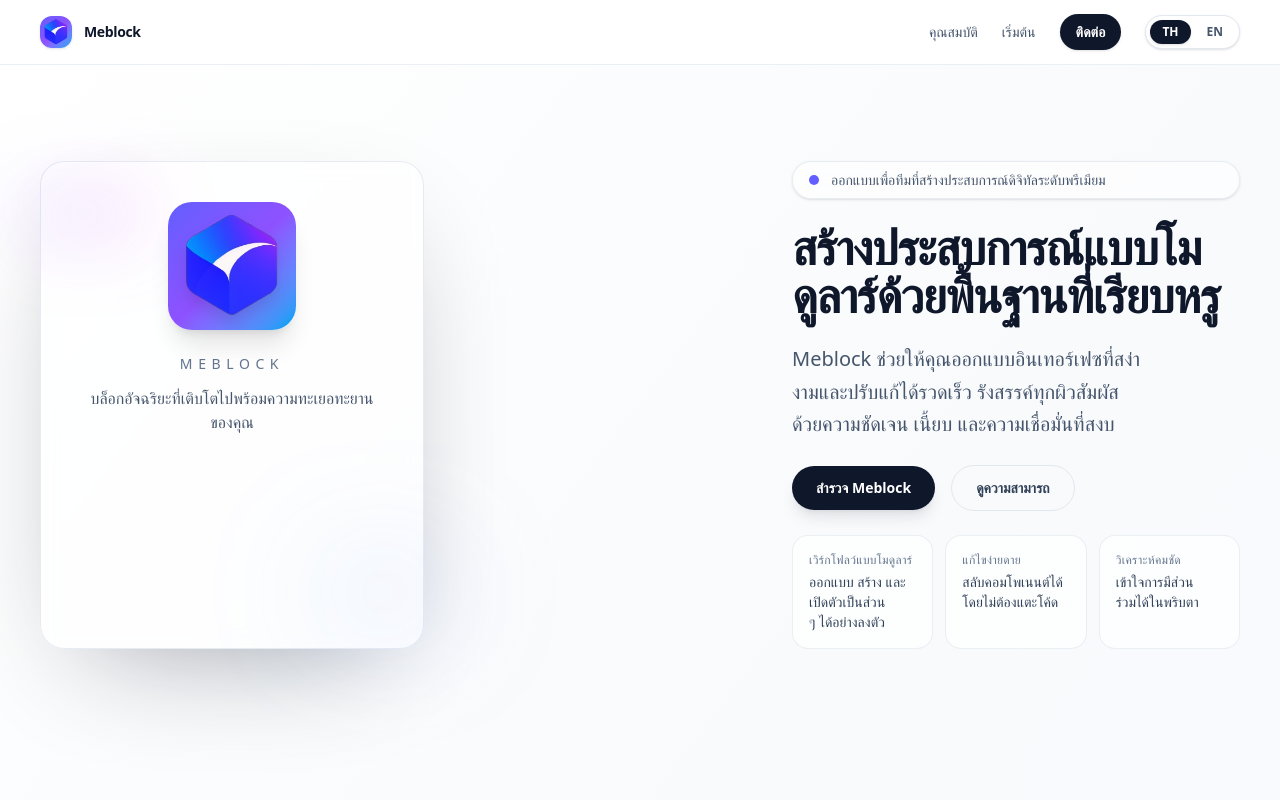
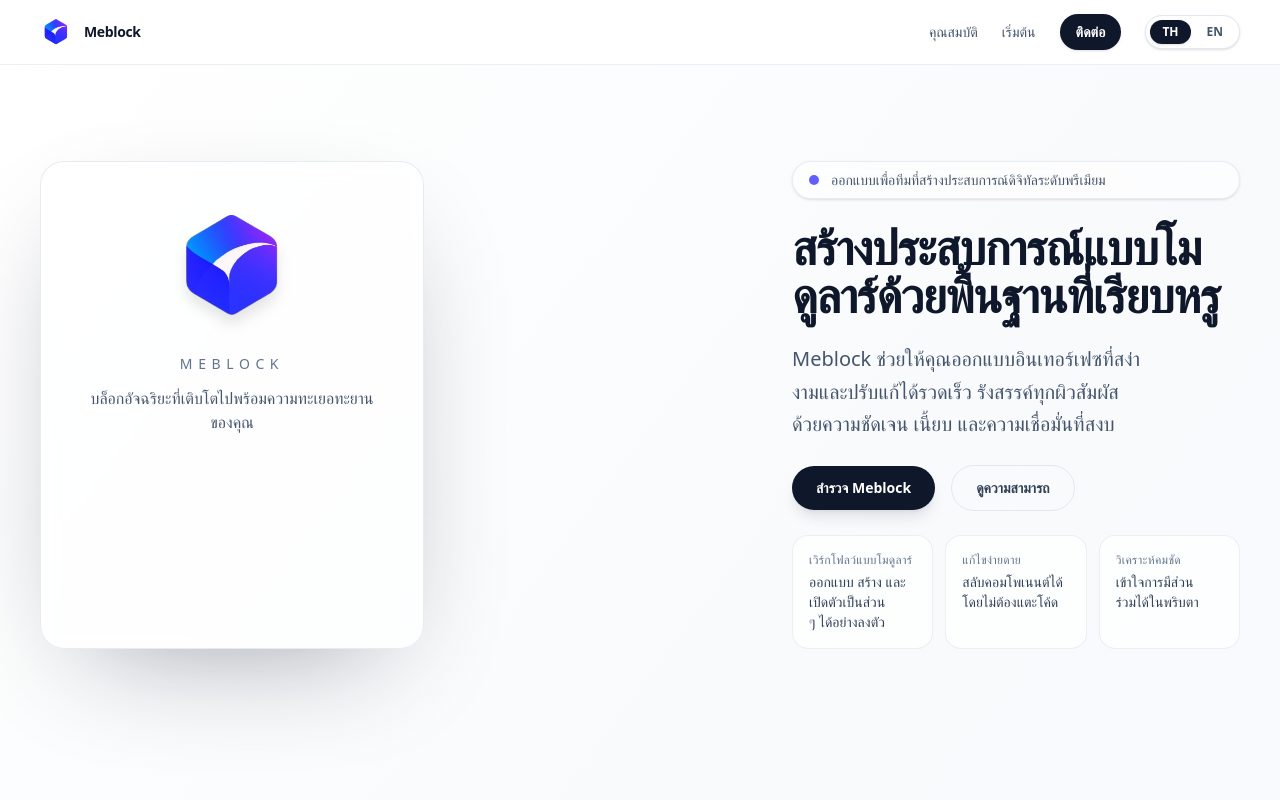
Before and after one commit to Karbys/MEBLOCK, a Next.js app in the folder app/: page / in a window 1280 px wide. Shown: the top 800 px of the page. Built offline with nearby package versions, Linux system fonts and the light colour scheme.

Commit message:
fix: remove bg from logo

```diff
--- a/app/components/landing/Hero.tsx
+++ b/app/components/landing/Hero.tsx
@@ -13,9 +13,7 @@
   return (
     <PageSection className="items-center justify-between gap-12 lg:flex-row">
       <div className="relative mx-auto flex max-w-sm flex-col items-center gap-6 self-stretch rounded-3xl border border-slate-200/80 bg-white/60 p-10 shadow-[0_40px_120px_-50px_rgba(15,23,42,0.45)] backdrop-blur lg:mx-0">
-        <div className="absolute -left-6 top-8 hidden h-10 w-32 rounded-full bg-gradient-to-r from-indigo-500/20 to-fuchsia-500/25 blur-2xl lg:block" aria-hidden />
-        <div className="absolute -right-6 bottom-8 hidden h-12 w-32 rounded-full bg-gradient-to-r from-sky-500/20 to-indigo-500/25 blur-3xl lg:block" aria-hidden />
-        <div className="relative flex h-32 w-32 items-center justify-center rounded-3xl bg-gradient-to-br from-indigo-500 via-violet-500 to-sky-500 p-6 shadow-xl">
+        <div className="relative flex h-32 w-32 items-center justify-center">
           <Image
             src="/logo/Meblock_Logo.png"
             alt={`${t.hero.logoTag} logo`}
--- a/app/components/layout/Navbar.tsx
+++ b/app/components/layout/Navbar.tsx
@@ -28,7 +28,7 @@
     <nav className="sticky top-0 z-50 w-full border-b border-slate-200/70 bg-white/60 backdrop-blur">
       <div className="mx-auto flex h-16 w-full items-center justify-between px-6 sm:px-10">
         <Link href="/" className="group inline-flex items-center gap-3">
-          <span className="relative flex h-8 w-8 items-center justify-center rounded-xl bg-gradient-to-br from-indigo-500 via-violet-500 to-sky-500 p-1.5 shadow-sm">
+          <span className="relative flex h-8 w-8 items-center justify-center">
             <Image src="/logo/Meblock_Logo.png" alt={t.navbar.brand} fill sizes="32px" className="object-contain" />
           </span>
           <span className="text-sm font-semibold tracking-tight text-slate-900">{t.navbar.brand}</span>
```
